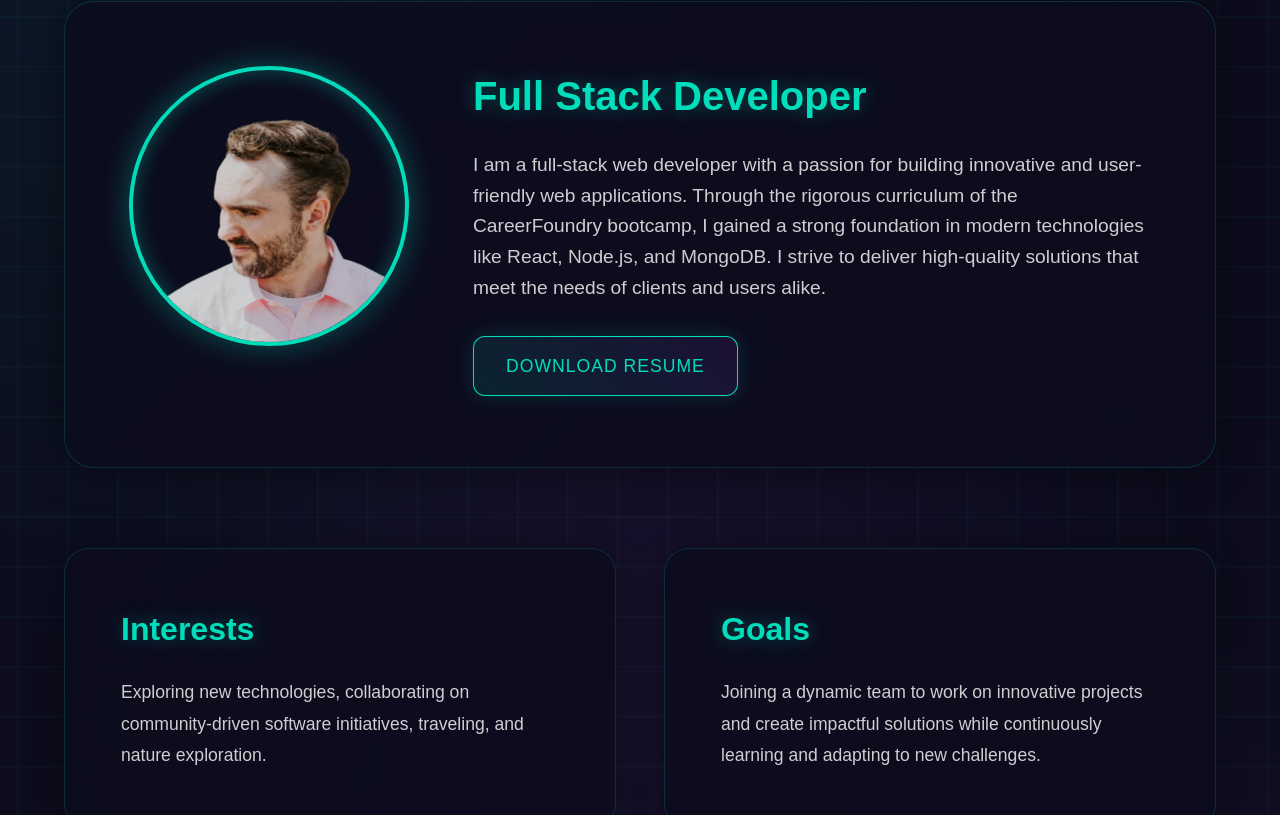
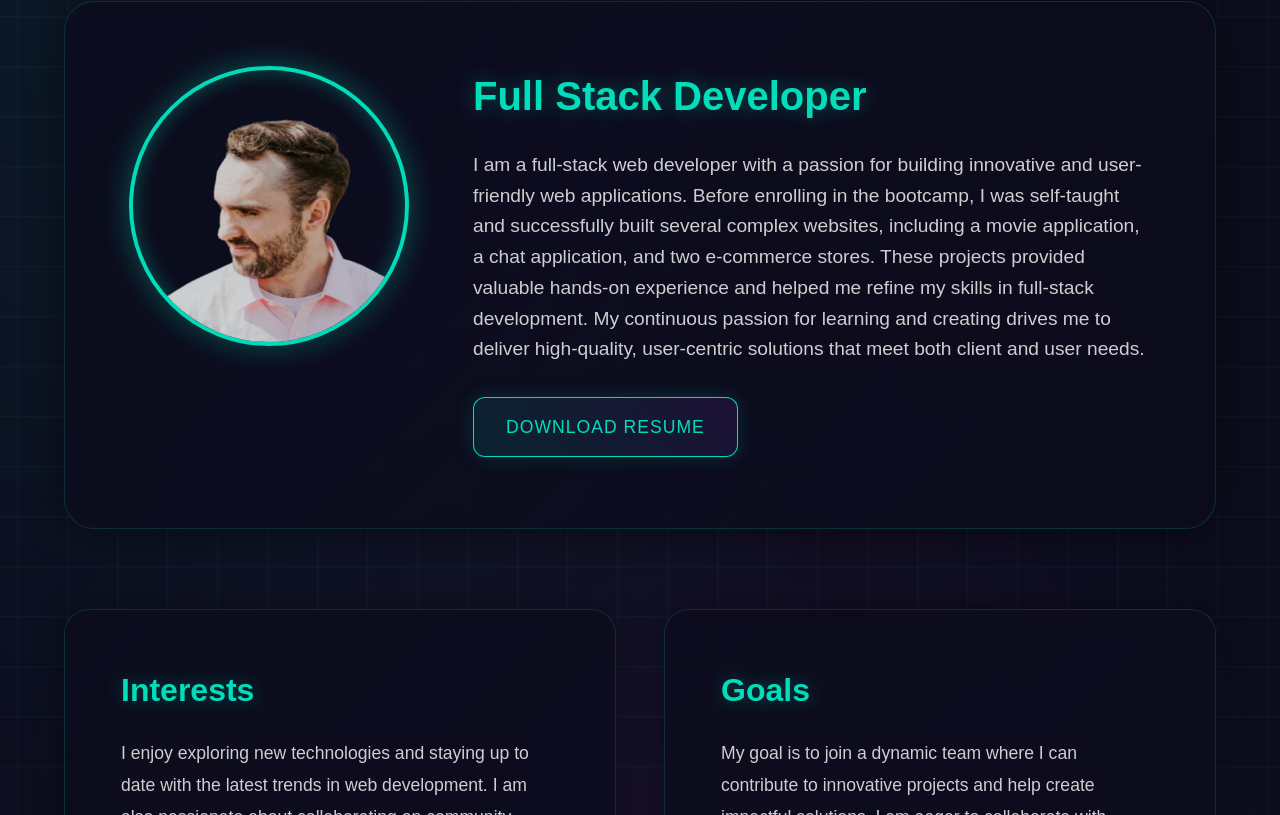
Before and after one commit to JDestefano11/React-Portfolio-Vite, a React (Vite) app: page / in a window 1280 px wide. Shown: the part 1305-2120 px from the top of the page. Built offline with nearby package versions, Linux system fonts and the light colour scheme.

Commit message:
"Added more skills and updated about content."

```diff
--- a/src/components/About/About.jsx
+++ b/src/components/About/About.jsx
@@ -10,6 +10,7 @@ import {
   FaAws,
   FaServer,
   FaDesktop,
+  FaPython,
 } from "react-icons/fa";
 import { Suspense, lazy } from "react";
 import "./About.css";
@@ -44,11 +45,14 @@ const About = () => {
                 <h2 className="glowing-text">Full Stack Developer</h2>
                 <p className="bio-text">
                   I am a full-stack web developer with a passion for building
-                  innovative and user-friendly web applications. Through the
-                  rigorous curriculum of the CareerFoundry bootcamp, I gained a
-                  strong foundation in modern technologies like React, Node.js,
-                  and MongoDB. I strive to deliver high-quality solutions that
-                  meet the needs of clients and users alike.
+                  innovative and user-friendly web applications. Before
+                  enrolling in the bootcamp, I was self-taught and successfully
+                  built several complex websites, including a movie application,
+                  a chat application, and two e-commerce stores. These projects
+                  provided valuable hands-on experience and helped me refine my
+                  skills in full-stack development. My continuous passion for
+                  learning and creating drives me to deliver high-quality,
+                  user-centric solutions that meet both client and user needs.
                 </p>
                 <a
                   href={resumeFile}
@@ -64,17 +68,33 @@ const About = () => {
               <div className="highlight-card">
                 <h3>Interests</h3>
                 <p>
-                  Exploring new technologies, collaborating on community-driven
-                  software initiatives, traveling, and nature exploration.
+                  I enjoy exploring new technologies and staying up to date with
+                  the latest trends in web development. I am also passionate
+                  about collaborating on community-driven software initiatives,
+                  where I can contribute to open-source projects and learn from
+                  others. Outside of work, I love traveling to new places,
+                  immersing myself in different cultures, and gaining fresh
+                  perspectives. During my travels, I continue to code, using the
+                  opportunity to work on projects and refine my skills while
+                  exploring the world. Additionally, I find peace and
+                  inspiration in nature, often spending time hiking and
+                  exploring the outdoors to recharge and gain new insights.
                 </p>
               </div>
 
               <div className="highlight-card">
                 <h3>Goals</h3>
                 <p>
-                  Joining a dynamic team to work on innovative projects and
-                  create impactful solutions while continuously learning and
-                  adapting to new challenges.
+                  My goal is to join a dynamic team where I can contribute to
+                  innovative projects and help create impactful solutions. I am
+                  eager to collaborate with talented professionals, learn from
+                  their experiences, and tackle new challenges together. I am
+                  committed to continuously improving my coding skills, staying
+                  up to date with emerging technologies, and refining my
+                  problem-solving abilities. By embracing new challenges and
+                  constantly adapting, I aim to grow as a developer and make
+                  meaningful contributions to the success of the team and the
+                  projects I work on.
                 </p>
               </div>
             </div>
@@ -93,6 +113,8 @@ const About = () => {
                     { icon: FaJs, name: "JavaScript" },
                     { icon: FaHtml5, name: "HTML/CSS" },
                     { icon: FaDesktop, name: "Responsive Design" },
+                    { icon: FaPython, name: "Python" },
+                    { icon: FaGitAlt, name: "Git" },
                   ].map((skill, index) => (
                     <div className="skill-item" key={index}>
                       <skill.icon />
@@ -110,7 +132,7 @@ const About = () => {
                     { icon: FaDatabase, name: "MongoDB" },
                     { icon: FaServer, name: "RESTful API" },
                     { icon: FaAws, name: "AWS" },
-                    { icon: FaGitAlt, name: "Git" },
+                    { icon: FaPython, name: "Python" },
                   ].map((skill, index) => (
                     <div className="skill-item" key={index}>
                       <skill.icon />
```
